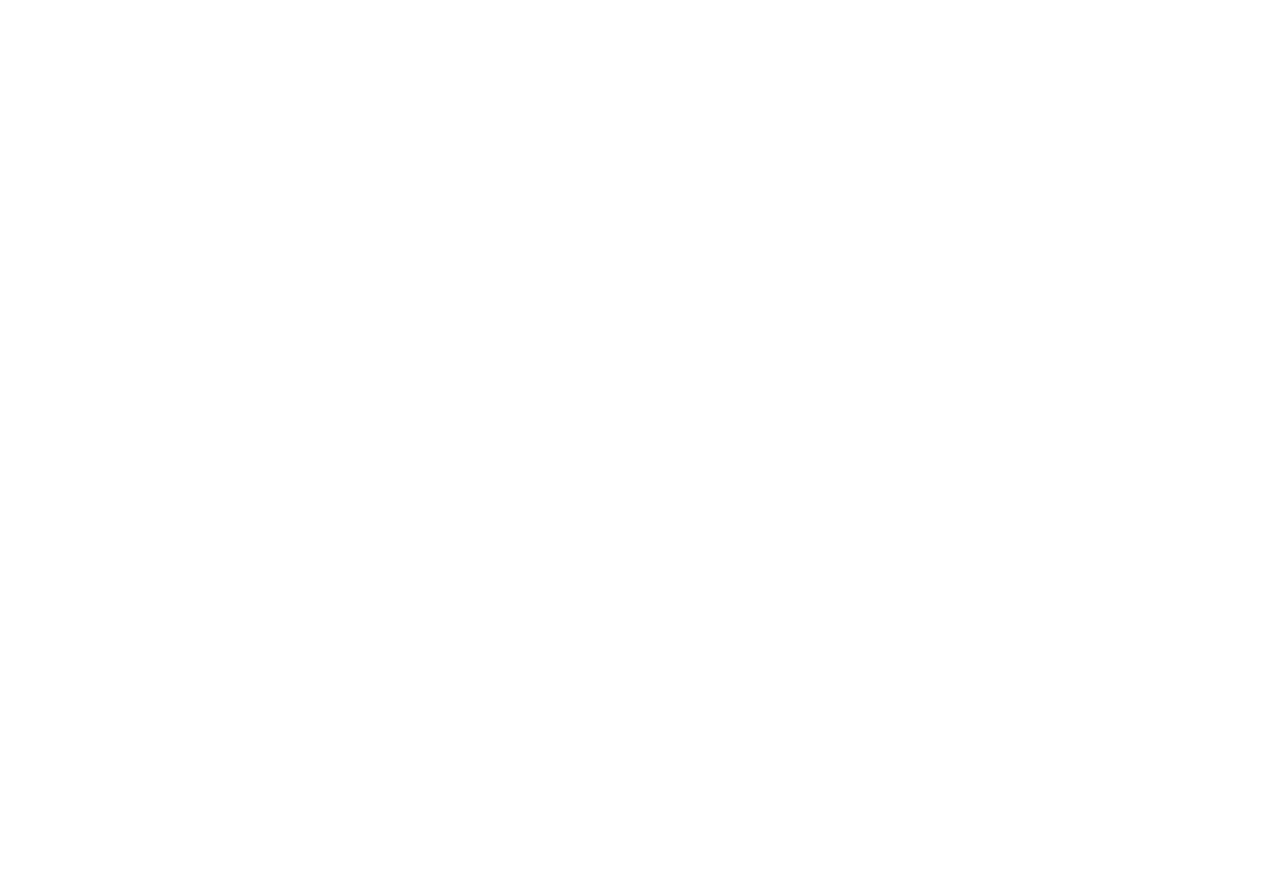
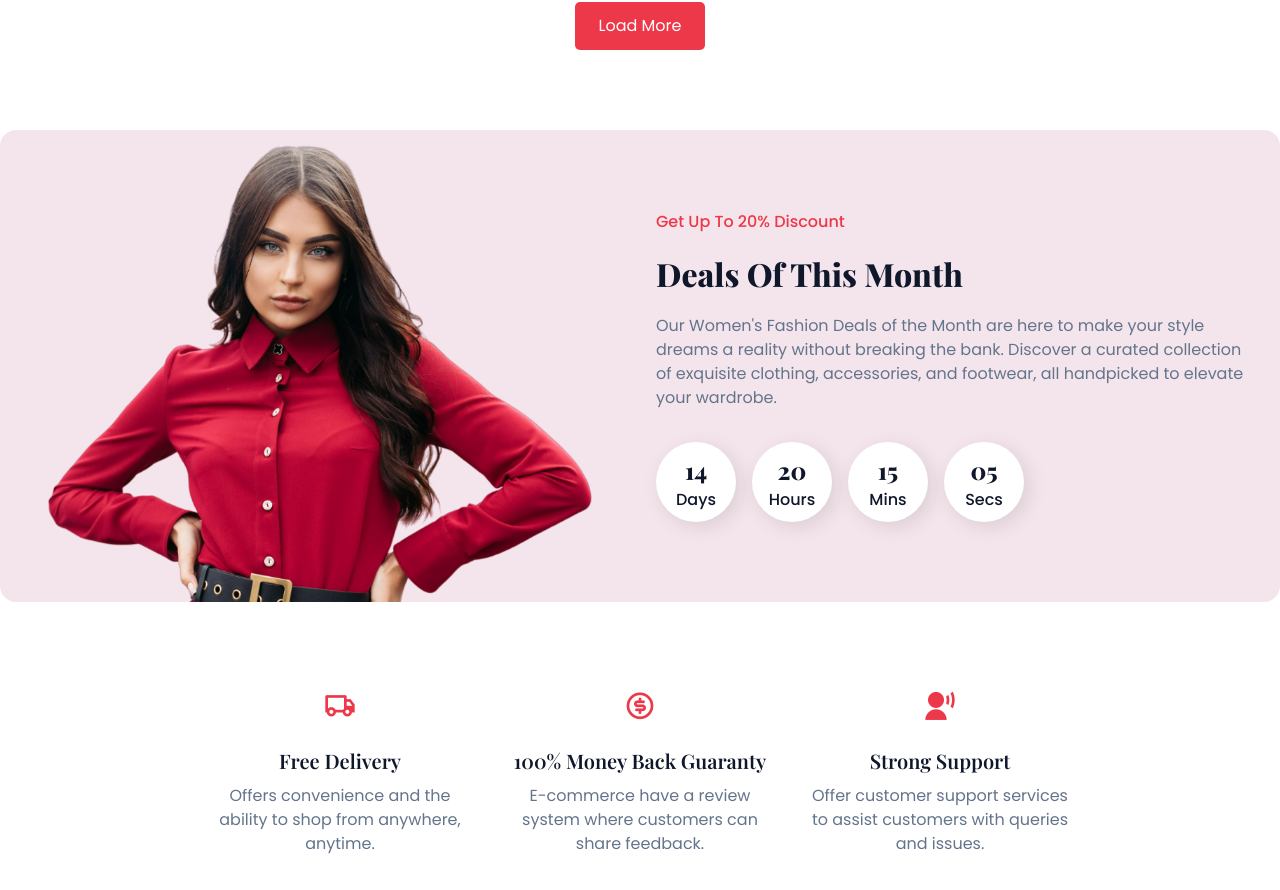
Before and after one commit to masumparvez56/lebaba-ecommerce-fullstack-project, a React (Vite) app in the folder frontend/: page / in a window 1280 px wide. Shown: the part 2416-3306 px from the top of the page. Before the commit the page ends 1422 px from the top, so only its background shows below. Built offline with nearby package versions, Linux system fonts and the light colour scheme.

Commit message:
added Trending Products, Deals section and Features section

```diff
--- /dev/null
+++ b/frontend/src/pages/home/DealsSection.jsx
@@ -0,0 +1,42 @@
+import React from 'react';
+import dealsImg from "../../assets/deals.png"
+
+const DealsSection = () => {
+    return (
+        <section className="section__container deals__container">
+            <div className="deals__image">
+                <img src={dealsImg} alt="deals" />
+            </div>
+            <div className="deals__content">
+                <h5>Get Up To 20% Discount</h5>
+                <h4>Deals Of This Month</h4>
+                <p>
+                    Our Women's Fashion Deals of the Month are here to make your style
+                    dreams a reality without breaking the bank. Discover a curated
+                    collection of exquisite clothing, accessories, and footwear, all
+                    handpicked to elevate your wardrobe.
+                </p>
+                <div className="deals__countdown flex-wrap">
+                    <div className="deals__countdown__card">
+                        <h4>14</h4>
+                        <p>Days</p>
+                    </div>
+                    <div className="deals__countdown__card">
+                        <h4>20</h4>
+                        <p>Hours</p>
+                    </div>
+                    <div className="deals__countdown__card">
+                        <h4>15</h4>
+                        <p>Mins</p>
+                    </div>
+                    <div className="deals__countdown__card">
+                        <h4>05</h4>
+                        <p>Secs</p>
+                    </div>
+                </div>
+            </div>
+        </section>
+    );
+};
+
+export default DealsSection;
--- /dev/null
+++ b/frontend/src/pages/home/Features.jsx
@@ -0,0 +1,32 @@
+import React from 'react';
+
+const Features = () => {
+    return (
+        <section className="section__container banner__container">
+            <div className="banner__card">
+                <span><i className="ri-truck-line"></i></span>
+                <h4>Free Delivery</h4>
+                <p>
+                    Offers convenience and the ability to shop from anywhere, anytime.
+                </p>
+            </div>
+            <div className="banner__card">
+                <span><i className="ri-money-dollar-circle-line"></i></span>
+                <h4>100% Money Back Guaranty</h4>
+                <p>
+                    E-commerce have a review system where customers can share feedback.
+                </p>
+            </div>
+            <div className="banner__card">
+                <span><i className="ri-user-voice-fill"></i></span>
+                <h4>Strong Support</h4>
+                <p>
+                    Offer customer support services to assist customers with queries and
+                    issues.
+                </p>
+            </div>
+        </section>
+    );
+};
+
+export default Features;
--- a/frontend/src/pages/home/Home.jsx
+++ b/frontend/src/pages/home/Home.jsx
@@ -2,6 +2,9 @@ import React from 'react';
 import Banner from './Banner';
 import Categories from './Categories';
 import Trends from './Trends';
+import TrendingProducts from './TrendingProducts';
+import DealsSection from './DealsSection';
+import Features from './Features';
 
 const Home = () => {
     return (
@@ -9,6 +12,9 @@ const Home = () => {
          <Banner/>
          <Categories/>
          <Trends/>
+         <TrendingProducts/>
+         <DealsSection/>
+         <Features/>
         </>
     );
 };
--- /dev/null
+++ b/frontend/src/pages/home/TrendingProducts.jsx
@@ -0,0 +1,31 @@
+import React, { useState } from 'react';
+import products from '../../data/products.json'
+import ProductCards from '../shop/ProductCards';
+
+const TrendingProducts = () => {
+    const [visibleProducts, setVisibleProducts] = useState(8);
+
+    const loadMoreProducts = () => {
+        setVisibleProducts(preCount => preCount + 4)
+    }
+    return (
+        <section className='section__container product__container'>
+            <h2 className='section__header'>Trending Products</h2>
+            <p className='section__subheader'>Discover the Hottest Picks: Elevate your style with our Curated Collection of Trending Women's Fation Products.</p>
+
+        {/* products Card */}
+        <div className='mt-8'>
+            <ProductCards products={products.slice(0, visibleProducts)}/>
+        </div>
+
+        {/* load more button */}
+        <div className='product__btn'>
+            {
+                visibleProducts < products.length && <button onClick={loadMoreProducts} className='btn'>Load More</button>
+            }
+        </div>
+        </section>
+    );
+};
+
+export default TrendingProducts;
--- a/frontend/src/pages/shop/ProductCards.jsx
+++ b/frontend/src/pages/shop/ProductCards.jsx
@@ -2,7 +2,6 @@ import React from 'react';
 import RatingStars from '../../components/RatingStars';
 
 const ProductCards = ({ products }) => {
-    console.log(products);
     return (
         <div className='grid grid-cols-1 sm:grid-cols-2 md:grid-cols-3 lg:grid-cols-4 gap-8'>
             {
```
